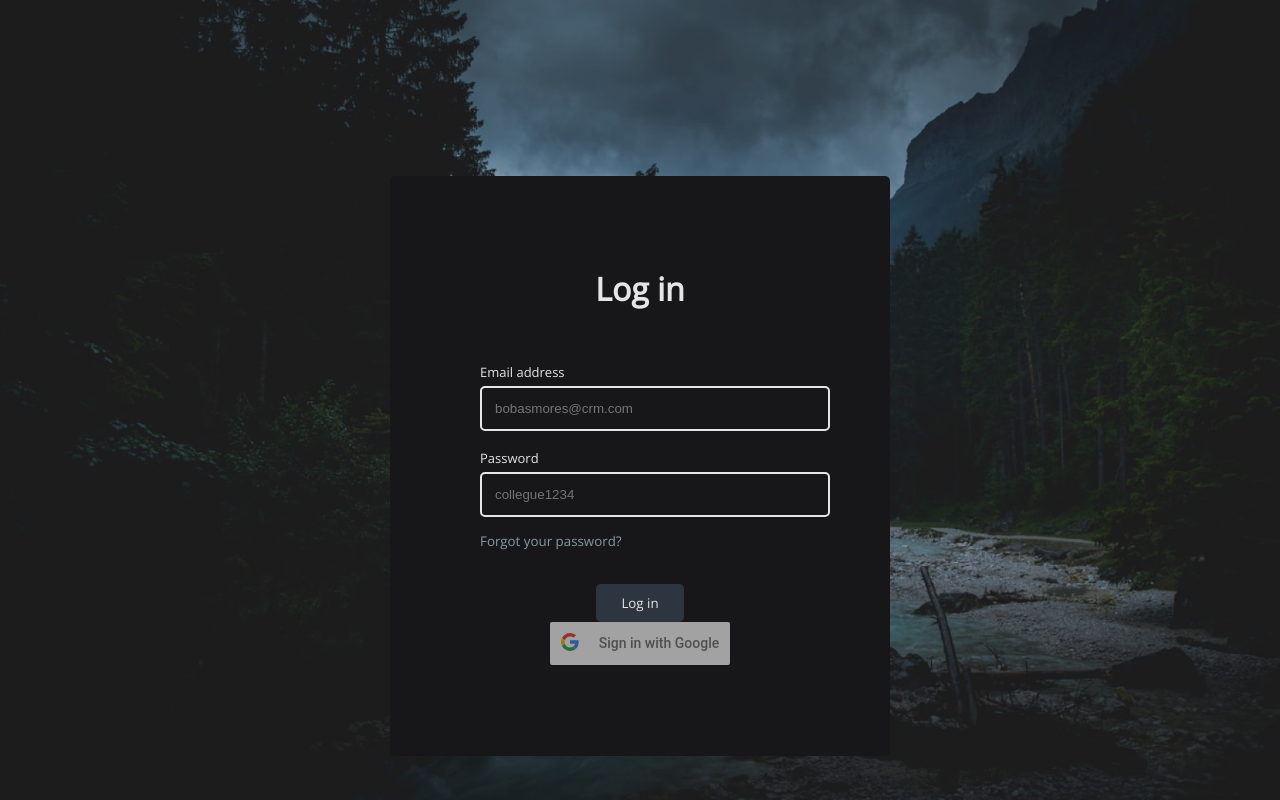
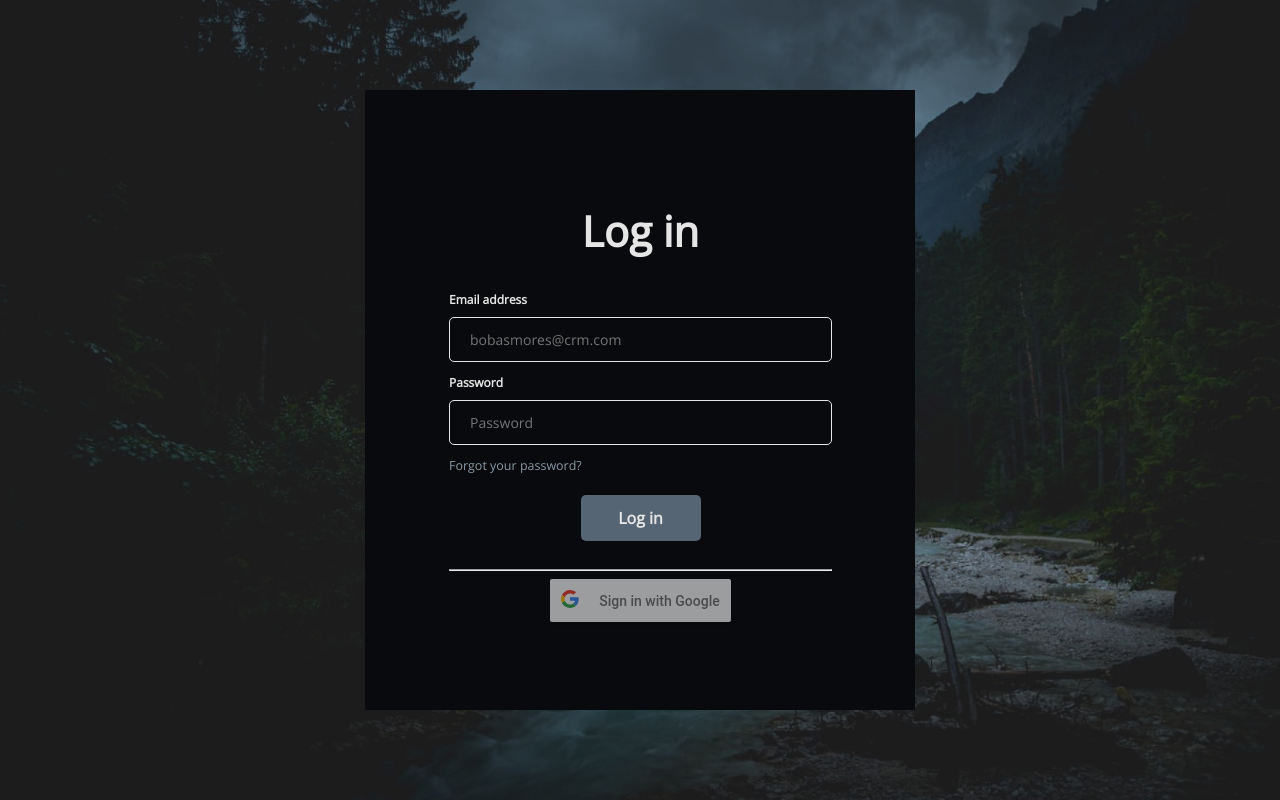
Before and after one commit to evanlyf12/boba-smores, a React (Create React App) app in the folder web/: page /login in a window 1280 px wide. Built offline with nearby package versions, Linux system fonts and the light colour scheme; no server answers.

Commit message:
fixed login styling

```diff
--- a/web/src/App.scss
+++ b/web/src/App.scss
@@ -1,15 +1,17 @@
 :root{
+  --primary-color:#090A0d;
   --login-color:#171719;
-  --bg-color:#090A0d;
-  --sub-color:#2D3540;
   --action-color:#3b567c;
   --dark-color:#c9b9ac;
-  --secondary-color:#0F9FB4;
   --black-color:#1e1f13;
   --light-color:#E5E5E5;
-  --button-color:#2D3540;
-  --grey-color:#869AA5;
+  --secondary-color:#2D3540;
+  --button-color:#556573;
+  --highlight-color: #869AA6;
   --unselected-color:#7a7f81;
+
+  --font-body: 'Open Sans', sans-serif;
+  --text-body: 12.5px;
 }
 
 .App {
@@ -60,90 +62,147 @@ main{
   overflow: hidden;
 }
 
-.loginBox{
-  background-color: var(--login-color);
-  width: 35vw;
-  // display: block;
-  margin: auto;
-  border-radius: 5px;
-  min-width: 500px;
-  min-height: 580px;
+h1{
+  font-weight: bold;
+  font-size: 42px;
+  line-height: 57px;
+  text-align: center;
+  color: var(--light-color);
 }
 
-.containerLogin{
-  margin-top: 22vh;
+input{
+  font-family: var(--font-body);
+  font-size: 14px;
+  color: var(--light-color);
+  background-color: var(--primary-color);
+  border: 1.75px solid var(--light-color);
+  border-radius: 5px;
+  border-color: var(--light-color);
+}
+input[type=submit] {
+  //display: flex;
+  justify-content: center;
+  align-items: center;
+  text-align: center;
+  margin-top: 20px;
+  margin-bottom: 20px;
+
+  width: 120px;
+  height: 46px;
+  left: calc(50% - 120px/2 + 3px);
+  top: calc(50% - 46px/2 + 92px);
+
+  font-weight: 600;
+  font-size: 16px;
+  line-height: 22px;
+
+  border: 0px;
+  background: var(--button-color);
+}
+input[type=submit]:hover {
+  background-color: var(--highlight-color);
 }
 
-.loginContents{
-  padding:70px 90px;
-  column-count: 1;
-  padding-bottom: 20px;
+hr {
+  color: var(--light-color);
 }
 
-.loginHeader{
-  color: var(--light-color);
-    font-family: 'Open Sans';
-    font-weight: 600;
-    margin-bottom: 50px;
+a{
+  text-decoration: none;
 }
+
+.loginBox{
+  position: absolute;
+  width: 550px;
+  height: 620px;
+  left: calc(50% - 550px/2);
+  top: calc(50% - 620px/2);
+  background-color: var(--primary-color);
+  // display: block;
+  // margin: auto;
+  // border-radius: 5px;
+  // min-width: 500px;
+  // min-height: 580px;
+}
+
+.loginContent{
+  position: absolute;
+  width: 383px;
+  height: 452px;
+  left: 84px;
+  top: 84px;
+  // padding:70px 90px;
+  // column-count: 1;
+  // padding-bottom: 20px;
+}
+
 .formLogin{
   text-align: left;
+  width: 100%;
+  height: 176px;
+  top: 172px;
 }
-.formTitle{
-  font-family: 'Open Sans';
-  font-weight: 200;
-  color: var(--light-color);
-  text-align: left;
-  font-size: small;
-}
-.loginConfirm{
-  padding: 10px 25px;
-  margin-top: 20px;
-  border-radius: 5px;
-  border-style: none;
-  background-color: var(--button-color);
-  font-family: 'Open Sans';
-  font-weight: 200;
+
+.inputLabel{
+  left: 0%;
+  right: 0%;
+  top: 1.43%;
+  bottom: 72.86%;
+
+  font-weight: 600;
+  font-size: 12px;
   color: var(--light-color);
 }
-.inputLogin{
+// .loginConfirm{
+//   padding: 10px 25px;
+//   margin-top: 20px;
+//   border-radius: 5px;
+//   border-style: none;
+//   background-color: var(--secondary-color);
+//   font-family: 'Open Sans';
+//   font-weight: 200;
+//   color: var(--light-color);
+// }
+
+.inputField{
   width: 100%;
-  padding:13px 13px;
-  margin-top: 4px;
-  margin-bottom:15px;
+  padding: 12px 20px;
+  margin: 8px 0;
+  display: inline-block;
+  box-sizing: border-box;
+  // padding:13px 13px;
+  // margin-top: 4px;
+  // margin-bottom:15px;
 }
 
 .forgotpword{
-  color: var(--grey-color);
-  font-size: smaller;
+  color: var(--highlight-color);
+  font-size: var(--text-body);
   margin-top: 0px;
 }
-input{
-  background-color: var(--login-color);
-  border-style: solid;
-  border-radius: 5px;
-  border-color: var(--light-color);
-}
-.googleSignIn{
-    padding: 10px 15px;
-    width: 60%;
-    margin:0px auto;
-    margin-top: 40px;
-    border-radius: 5px;
-    border-style: none;
-    background-color: var(--button-color);
-    font-family: 'Open Sans';
-    font-weight: 200;
-    color: var(--light-color);
-    font-size: smaller;
-    img{
-      position: relative;
-    }
-    span{
-      line-height: 5px;
-    }
+.forgotpword:hover{
+  color: var(--button-color);
 }
 
+// .googleSignIn{
+//     padding: 10px 15px;
+//     width: 60%;
+//     margin:0px auto;
+//     margin-top: 40px;
+//     border-radius: 5px;
+//     border-style: none;
+//     background-color: var(--secondary-color);
+//     font-family: 'Open Sans';
+//     font-weight: 200;
+//     color: var(--light-color);
+//     font-size: var(--text-body);
+//     img{
+//       position: relative;
+//     }
+//     span{
+//       line-height: 5px;
+//     }
+// }
 
 ////// DASHBOARD
 
@@ -178,10 +237,10 @@ display: grid;
   border-radius: 5px;
   padding: 5px 10px;
   grid-area: a;
-  background-color: var(--bg-color);
+  background-color: var(--primary-color);
   button{
     float: left;
-    background-color: var(--bg-color);
+    background-color: var(--primary-color);
     border-style: none;
   }
   input{
@@ -192,13 +251,13 @@ display: grid;
 }
 .dashSearch{
   border-style: none;
-  background-color: var(--bg-color);
+  background-color: var(--primary-color);
 }
 
 .filter{
   width: 80%;
   text-align: left;
-  background-color: var(--bg-color);
+  background-color: var(--primary-color);
   grid-area: b;
   border-radius: 5px;
 }
@@ -212,7 +271,7 @@ display: grid;
 //// TABLE
 table{
   margin: 0 auto;
-  background-color: var(--bg-color);
+  background-color: var(--primary-color);
   height: 60vh;
   width: 100%;
   border-style: none;
@@ -220,7 +279,7 @@ table{
   color: var(--light-color);
 }
 th{
-  background-color: var(--button-color);
+  background-color: var(--secondary-color);
   color: var(--light-color);
   border-style: none;
   border-width: 0px;
@@ -236,22 +295,22 @@ th{
 }
 
 select{
-  background-color: var(--bg-color);
+  background-color: var(--primary-color);
   color: var(--unselected-color);
   border-style: none;
 }
 option{
-  background-color: var(--bg-color);
+  background-color: var(--primary-color);
   color: var(--unselected-color);
   border-style: none;
 }
 .newContact{
-  background-color: var(--secondary-color);
+  background-color: #4A9C58;
   color: var(--light-color);
   font-weight: 600;
   border-radius: 5px;
   padding:5px 5px;
-  font-size: smaller;
+  font-size: var(--text-body);
   img{
     position: relative;
     left: 0;
--- a/web/src/Pages/login.js
+++ b/web/src/Pages/login.js
@@ -19,28 +19,28 @@ function Login() {
   }
 
   return (
-    <div className="containerLogin">
+    <div>
       <div className="loginBox">
-        <div className="loginContents">
-              <h1 className="loginHeader">
+        <div className="loginContent">
+          <h1>
               Log in
           </h1>
           <form className="formLogin">
-                <label className="formTitle"for="email">Email address</label><br/>
-                <div className="gap"/>
 
-                <input className="inputLogin" type="text" id="email" name="email" placeholder="bobasmores@crm.com"/><br/>
+            <label className="inputLabel"for="email">Email address</label>
+            <input className="inputField" type="text" id="email" name="email" placeholder="bobasmores@crm.com"/><br/>
 
-                <label className="formTitle"for="pword">Password</label><br/>
-                <div className="gap"/>
-                <input className="inputLogin" type="text" id="pword" name="pword" placeholder="collegue1234"/><br/>
-                <p className="forgotpword">Forgot your password?</p>
+            <label className="inputLabel"for="pword">Password</label><br/>
+            <input className="inputField" type="password" id="pword" name="pword" placeholder="Password"/><br/>
+            <a className="forgotpword" href="/passwordreset">Forgot your password?</a>
+
             <div style={{textAlign:'center'}}>
-                  <input className="loginConfirm" type="submit" value="Log in"/>
+              <input type="submit" value="Log in"></input>
             </div>
 
-              </form>
-                  <div>
+            <hr/>
+
+            <div style={{textAlign:'center'}}>
               <GoogleLogin
                   clientId={process.env.REACT_APP_GOOGLE_CLIENT_ID}
                   buttonText="Sign in with Google"
@@ -52,6 +52,7 @@ function Login() {
                 <img src="googleLogin.png" alt="googlesign"/><span> Continue with Google</span>
                 </a> */}
             </div>
+          </form>
         </div>
 
       </div>
```
Lines whose indentation alone changed are shown as unchanged.
